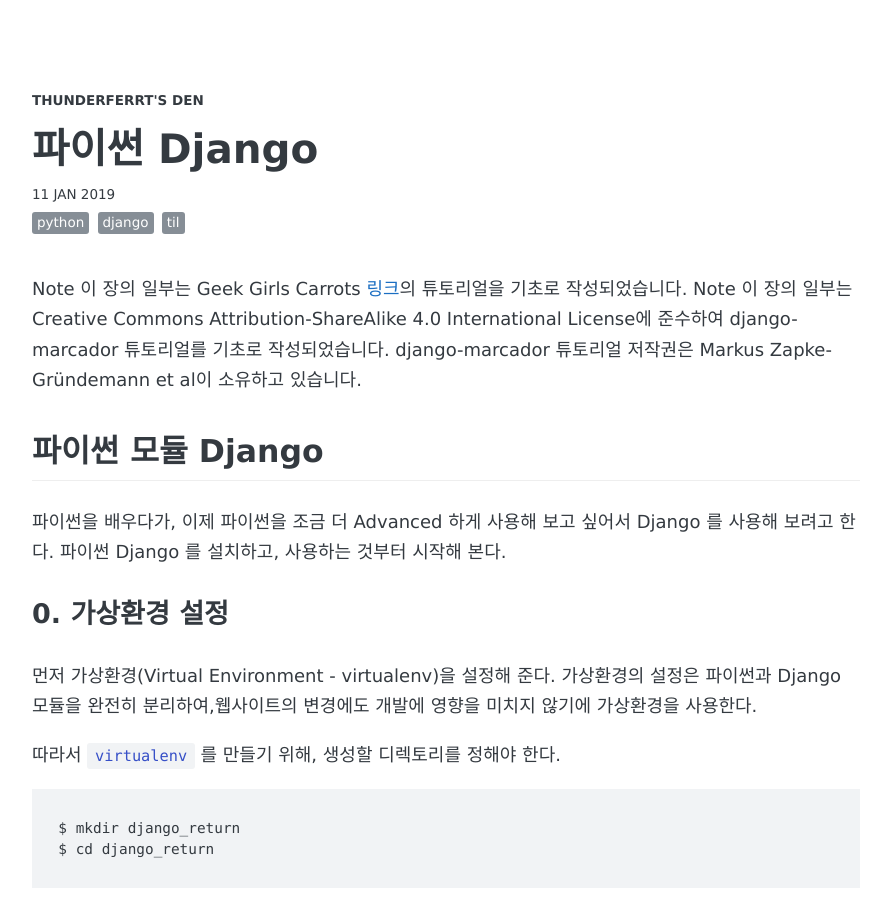
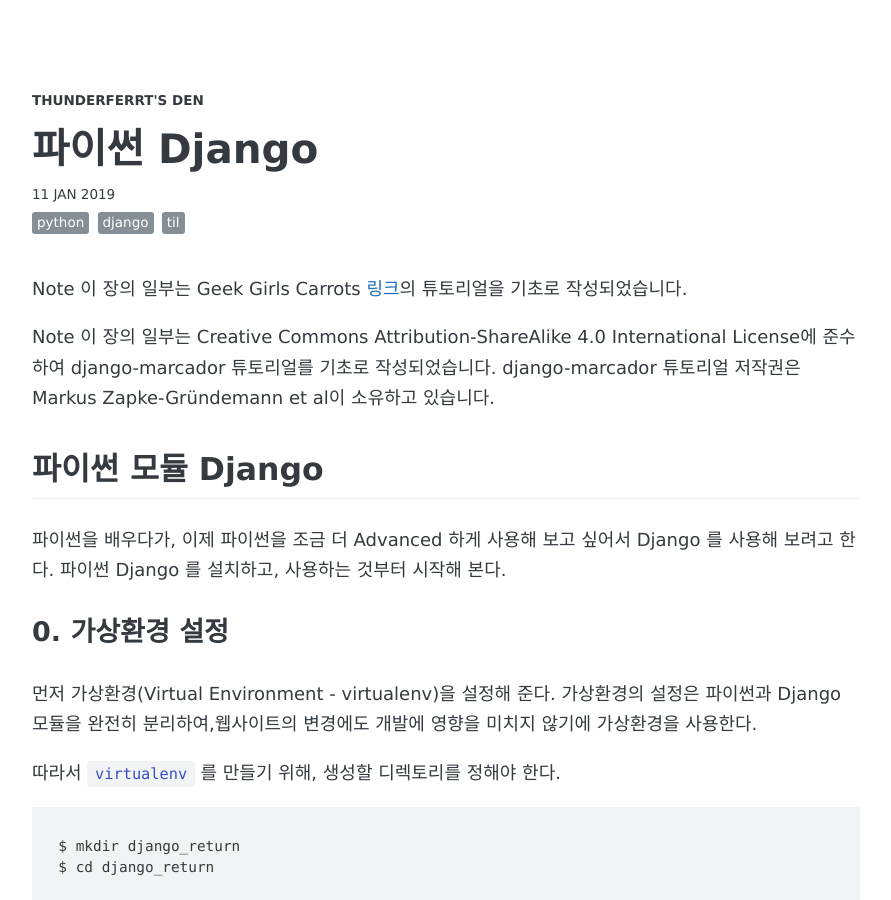
Before and after one commit to thunderferret/thunderferret.github.io, a Jekyll site: the page built from _posts/2019-01-11-new-poste.md, in a window 1280 px wide and 900 px high. Shown: the whole window, without its empty margins (194-1085 px from the left). Built offline with Jekyll 4.4.1, drawn with Linux system fonts in a browser that asks for light colours; some web fonts are replaced; comment, search, counter and statistics services are not loaded; part of the change alters nothing that is shown; some of the changed text lies outside the part shown.

````diff
--- a/_posts/2019-01-11-new-poste.md
+++ b/_posts/2019-01-11-new-poste.md
@@ -7,6 +7,7 @@ tags: [Python,Django,TIL]
 comments: true
 ---
 Note 이 장의 일부는 Geek Girls Carrots [링크](http://django.carrots.pl/)의 튜토리얼을 기초로 작성되었습니다.
+
 Note 이 장의 일부는 Creative Commons Attribution-ShareAlike 4.0 International License에 준수하여 django-marcador 튜토리얼를 기초로 작성되었습니다. django-marcador 튜토리얼 저작권은 Markus Zapke-Gründemann et al이 소유하고 있습니다.
 
 ## 파이썬 모듈 Django
@@ -66,3 +67,5 @@ Installing collected packages: django
 Successfully installed django-1.11.3
 
 ```
+
+여기까지 Django를 사용하기 위해 살펴 보았다.
````
